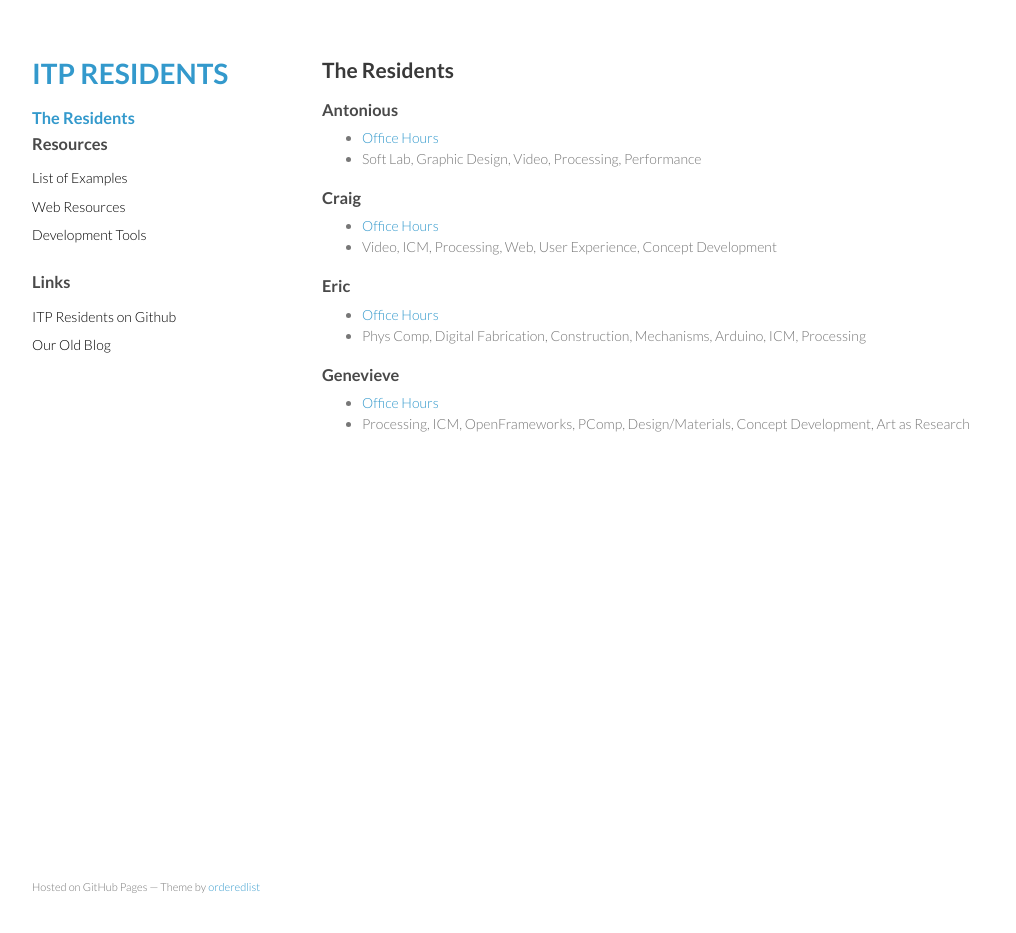
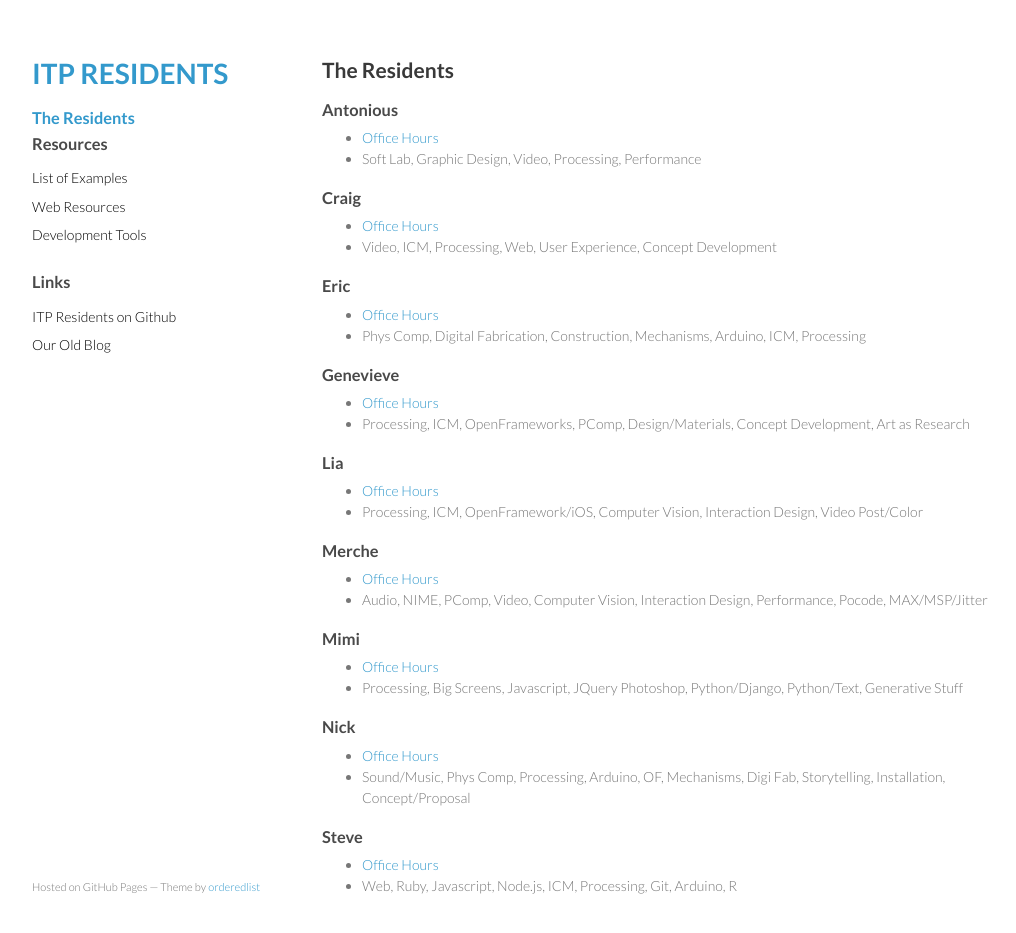
Before and after one commit to itpresidents/itpresidents.github.com, a Jekyll site: the page built from residents.md, in a window 1280 px wide and 966 px high. Shown: the top 933 px of the window, without its empty margins (128-1144 px from the left). Built offline with Jekyll 4.4.1, drawn with Linux system fonts in a browser that asks for light colours; Markdown is read by kramdown in place of the engine named in the settings.

Commit message:
residents

```diff
--- a/residents.md
+++ b/residents.md
@@ -18,3 +18,23 @@ title: The Residents
 ### Genevieve
 - [Office Hours](https://www.google.com/calendar/selfsched?sstoken=UU1URHpmUlVpc1JyfGRlZmF1bHR8ZmQ4YjEyYjA2M2NjZTc0MjM0OGU0YmMzZDQ3OWU5Yzk)
 - Processing, ICM, OpenFrameworks, PComp, Design/Materials, Concept Development, Art as Research
+
+### Lia
+- [Office Hours](https://www.google.com/calendar/selfsched?sstoken=UUFLU09CdFpHU1lVfGRlZmF1bHR8ZmZlMmNhY2UwNjUzZjZiYTJhZTBjZDU4OTA4NjhjNTM)
+- Processing, ICM, OpenFramework/iOS, Computer Vision, Interaction Design, Video Post/Color
+
+### Merche
+- [Office Hours](https://www.google.com/calendar/selfsched?sstoken=UU9RRmstb3lZbjZFfGRlZmF1bHR8ZDk0Mjk5NTEzNDU2NjM1Y2M2YTNkZDNlZmQ2NGVjMTU)
+- Audio, NIME, PComp, Video, Computer Vision, Interaction Design, Performance, Pocode, MAX/MSP/Jitter
+
+### Mimi
+- [Office Hours](https://www.google.com/calendar/selfsched?sstoken=UUwyRlNGejliMUxLfGRlZmF1bHR8MTI2NGIyZTNkNDA5MzZhMmU1N2VlZDY5NWJjNmYyMzg)
+- Processing, Big Screens, Javascript, JQuery Photoshop, Python/Django, Python/Text, Generative Stuff
+
+### Nick
+- [Office Hours](https://www.google.com/calendar/selfsched?sstoken=UUQxeXVSSFJIXzhIfGRlZmF1bHR8ZWZjYTRiZDcwMGNjZjc4ZTc5M2VhNzY2NDdkZWY1MWE)
+- Sound/Music, Phys Comp, Processing, Arduino, OF, Mechanisms, Digi Fab, Storytelling, Installation, Concept/Proposal
+
+### Steve
+- [Office Hours](https://www.google.com/calendar/selfsched?sstoken=UUc3Y1FEdnNFd29UfGRlZmF1bHR8ZTE2M2E5ZDE3MWM4MWVhNzczZDk5ZGM4NDEyZmY5NzY)
+- Web, Ruby, Javascript, Node.js, ICM, Processing, Git, Arduino, R
```
